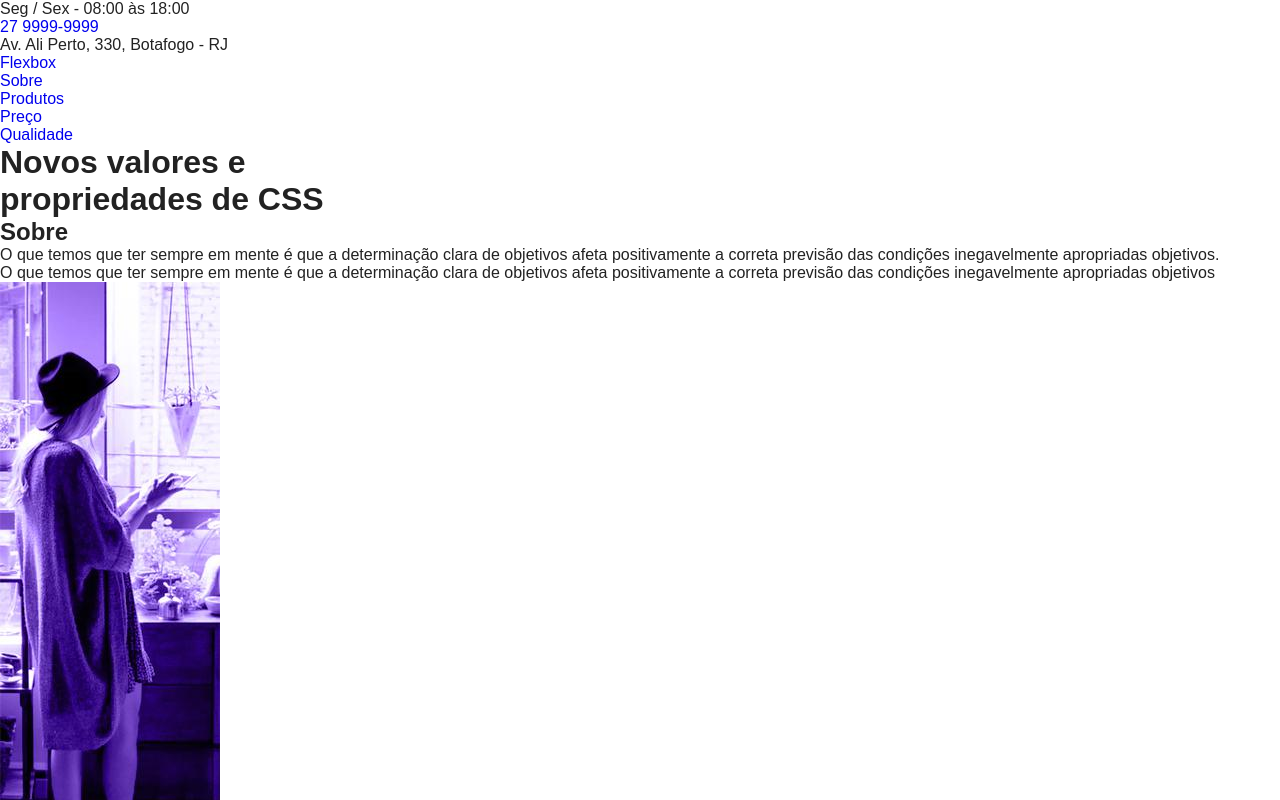
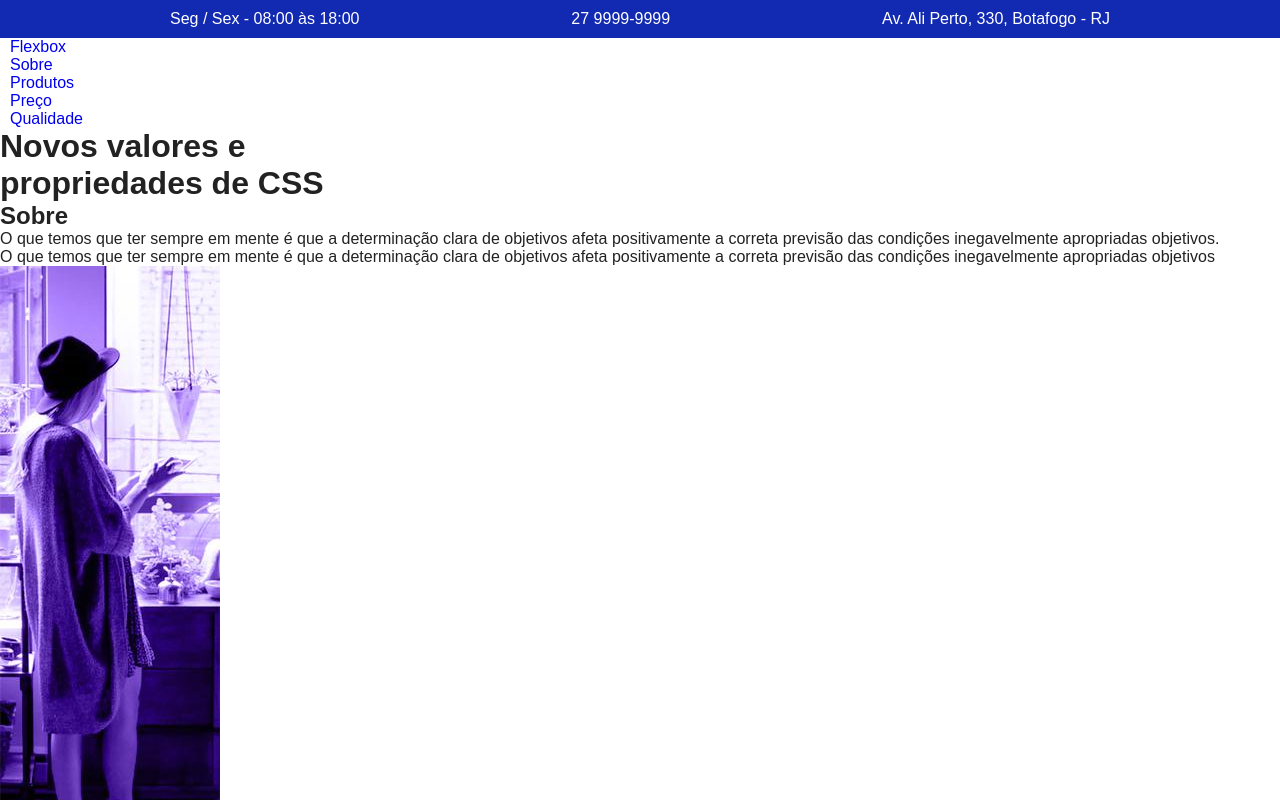
Before and after one commit to Gabelucet/Flexblog, a plain HTML site: page index.html in a window 1280 px wide. Shown: the top 800 px of the page. Drawn offline with Linux system fonts and the light colour scheme; a web font is replaced by a local one.

Commit message:
CSS Superinfo
Foi criado o CSS da parte do Superinfo do site.

```diff
--- a/css/style.css
+++ b/css/style.css
@@ -1 +1,21 @@
-/* fonte do google fontes: font-family: 'Nunito', sem serifa;*/
+/*superinfo*/
+
+.superinfo-bg{
+    background:#122ab2;
+    color: white;
+}
+.superinfo{
+max-width: 960px;
+margin: 0 auto;
+display: flex;
+justify-content: space-between;
+flex-wrap: wrap;
+padding-top: 10px;
+}
+
+.superinfo p, a{
+    margin: 0 10px 10px;
+}
+.superinfo a{
+    color: white;
+}
```
